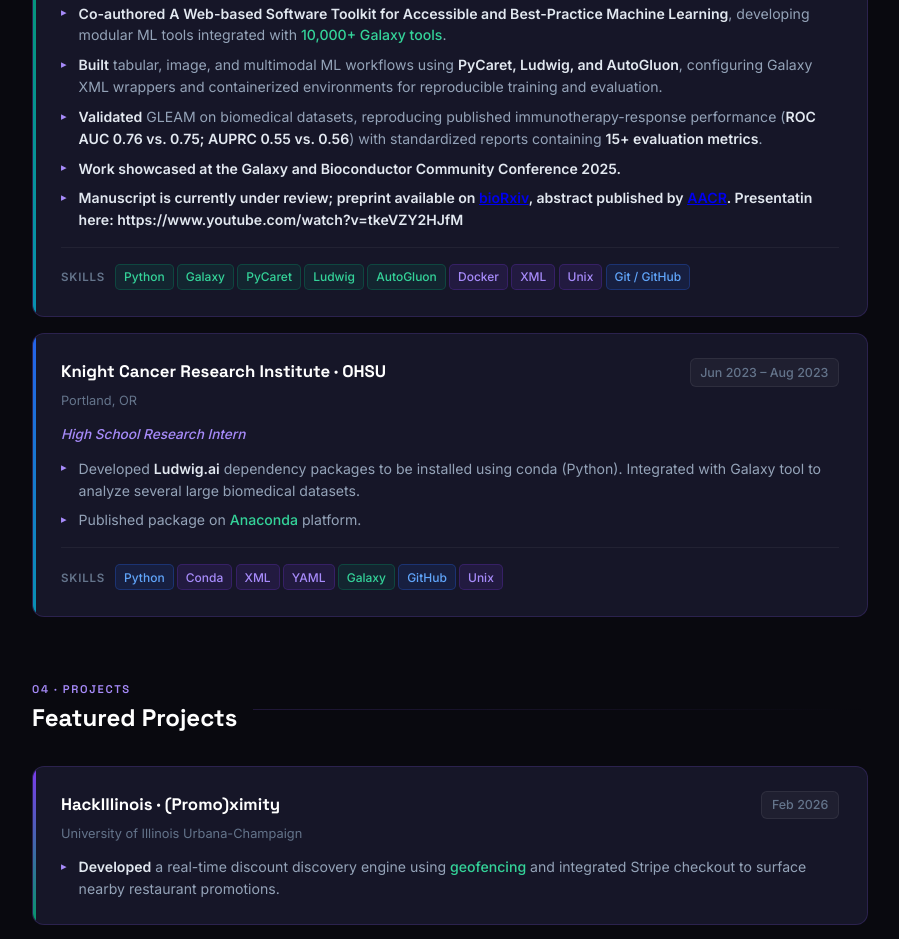
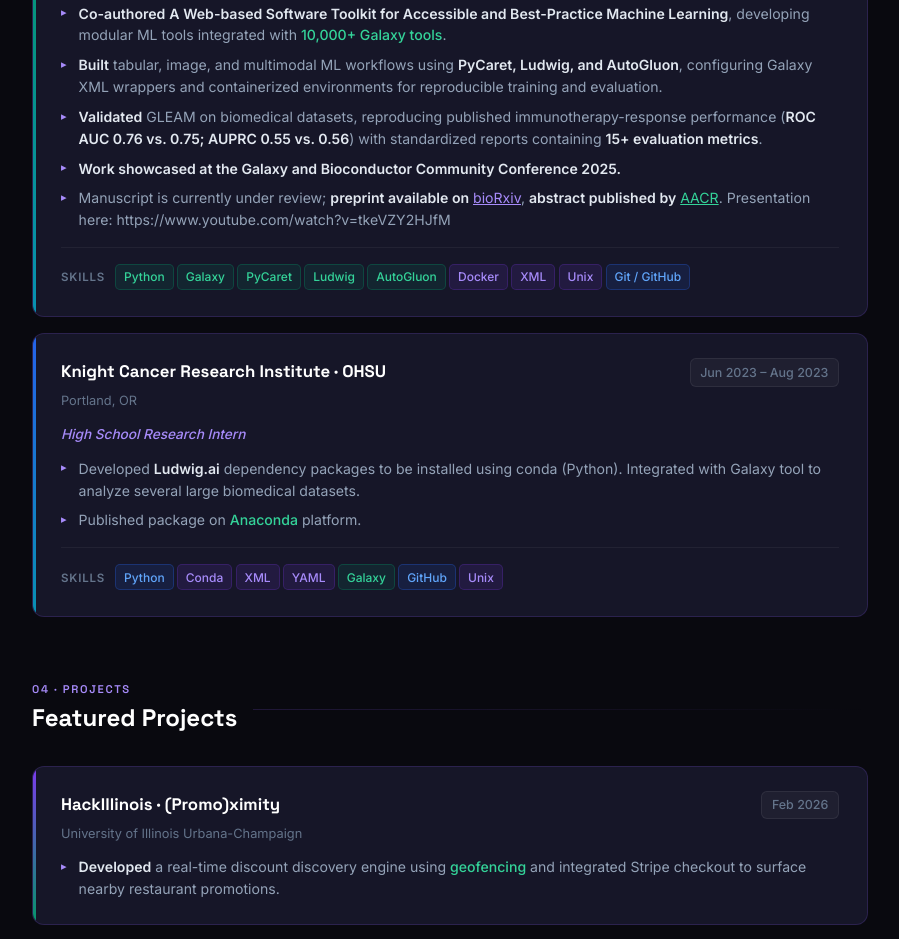
Before and after one commit to maansisingh/maansisingh.github.io, a plain HTML site: page index.html in a window 1280 px wide. Shown: the part 1999-2938 px from the top of the page, without its empty margins (190-1089 px from the left). Drawn offline with Linux system fonts and the light colour scheme.

Commit message:
Moffitt links added pt 2

```diff
--- a/index.html
+++ b/index.html
@@ -640,7 +640,7 @@
           <li><strong>Built</strong> tabular, image, and multimodal ML workflows using <strong>PyCaret, Ludwig, and AutoGluon</strong>, configuring Galaxy XML wrappers and containerized environments for reproducible training and evaluation.</li>
           <li><strong>Validated</strong> GLEAM on biomedical datasets, reproducing published immunotherapy-response performance (<strong>ROC AUC 0.76 vs. 0.75; AUPRC 0.55 vs. 0.56</strong>) with standardized reports containing <strong>15+ evaluation metrics</strong>.</li>
           <li><strong>Work showcased at the Galaxy and Bioconductor Community Conference 2025.</strong></li>
-          <li><strong>Manuscript is currently under review; preprint available on <a href="https://www.biorxiv.org/content/10.64898/2026.06.05.730487v1" target="_blank" rel="noopener">bioRxiv</a>, abstract published by <a href="https://aacrjournals.org/cancerres/article/86/7_Supplement/5476/778325/Abstract-5476-GLEAM-Democratizing-high-quality" target="_blank" rel="noopener">AACR</a>. Presentatin here: https://www.youtube.com/watch?v=tkeVZY2HJfM</strong></li>
+          <li>Manuscript is currently under review; <strong>preprint available on</strong> <a href="https://www.biorxiv.org/content/10.64898/2026.06.05.730487v1" target="_blank" rel="noopener" style="color: var(--purple-lt);">bioRxiv</a>, <strong>abstract published by</strong> <a href="https://aacrjournals.org/cancerres/article/86/7_Supplement/5476/778325/Abstract-5476-GLEAM-Democratizing-high-quality" target="_blank" rel="noopener" style="color: var(--green-lt);">AACR</a>. Presentation here: https://www.youtube.com/watch?v=tkeVZY2HJfM</strong></li>
         </ul>
         <div class="skills-line">
           <span class="label">Skills</span>
```
